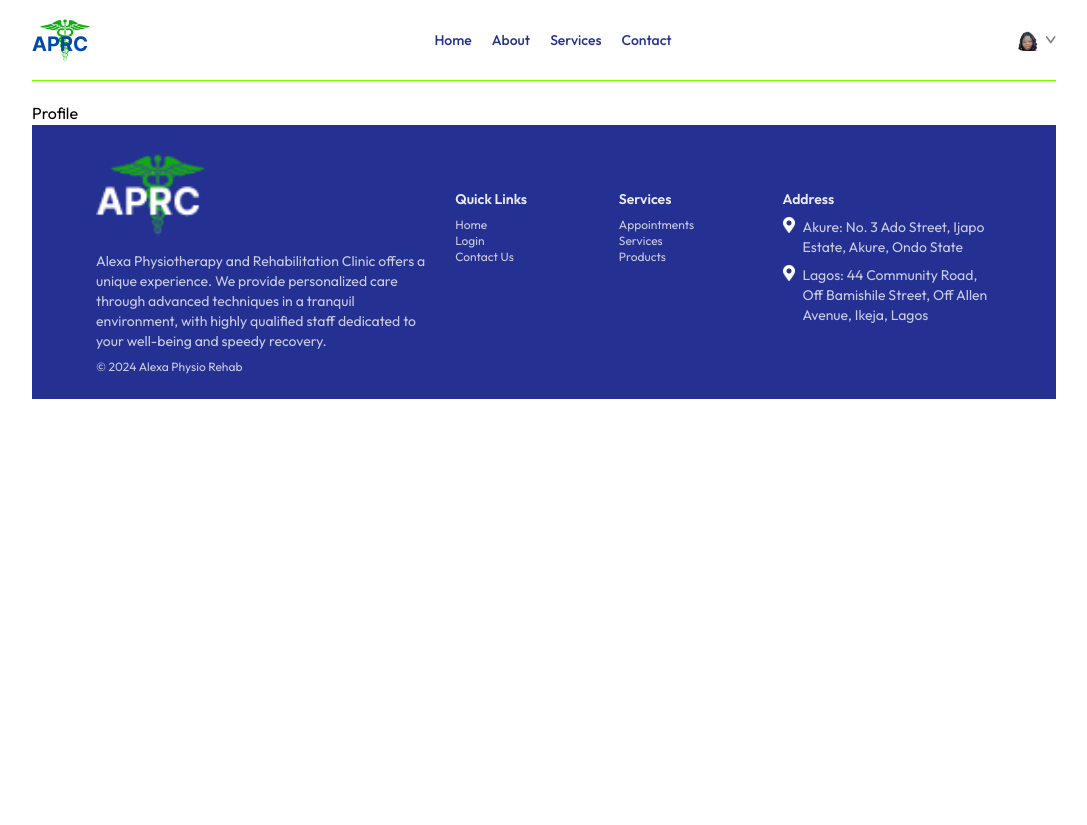
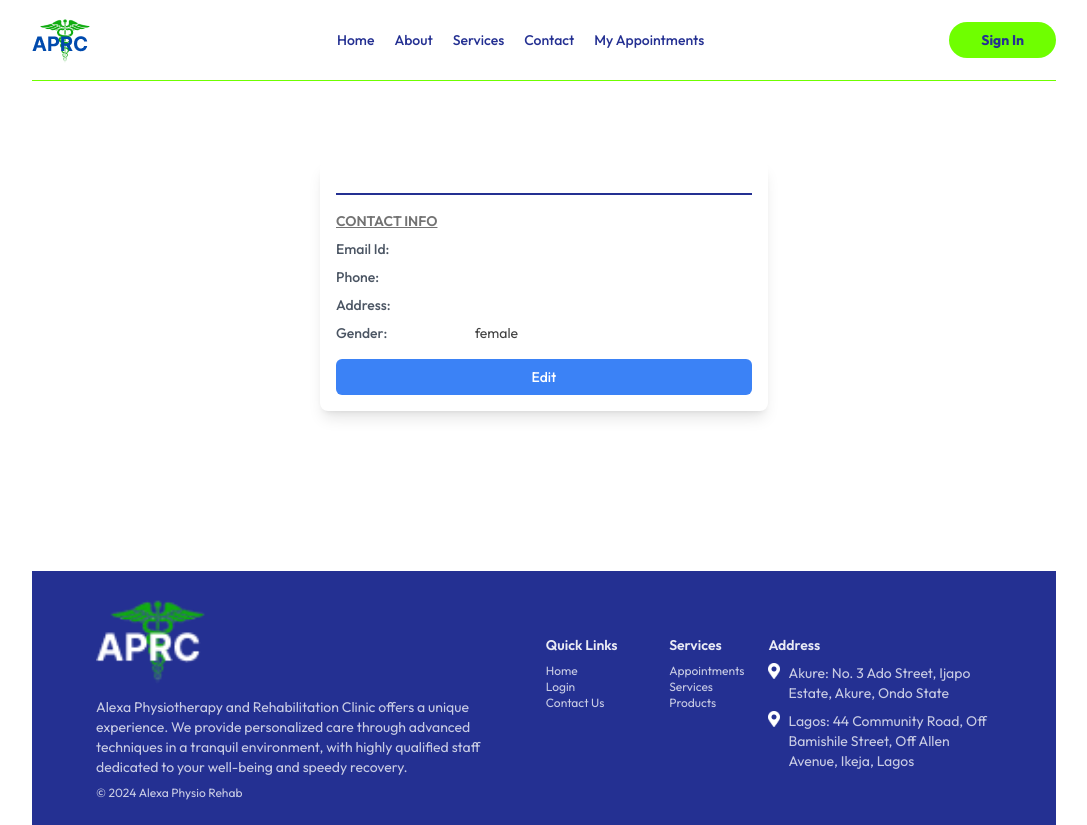
Before and after one commit to amooesther/alexa_physio_rehab, a React (Vite) app: page /profile in a window 1280 px wide. Shown: the whole page, without its empty margins (96-1183 px from the left). Before the commit the page ends 800 px from the top, so only its background shows below. Built offline with nearby package versions, Linux system fonts and the light colour scheme; no server answers.

Commit message:
login feautures implemented

```diff
--- a/package.json
+++ b/package.json
@@ -13,6 +13,7 @@
     "@emailjs/browser": "^4.4.1",
     "axios": "^1.7.7",
     "emailjs-com": "^3.2.0",
+    "firebase": "^11.0.1",
     "react": "^18.3.1",
     "react-dom": "^18.3.1",
     "react-router-dom": "^6.27.0",
--- a/src/Components/Footer.jsx
+++ b/src/Components/Footer.jsx
@@ -4,10 +4,10 @@ import {assets} from '../assets/assets'
 
 const Footer = () => {
   return (
-    <div className='flex flex-col md:flex-row items-start justify-between bg-secondary text-white px-4 md:px-8 lg:px-16 py-6 gap-6'>
+    <div className='w-full max-w-full flex flex-col md:flex-row items-start justify-between bg-secondary text-white px-4 md:px-8 lg:px-16 py-6 gap-6'>
 
       {/* Left Section with More Width */}
-      <div className='md:w-2/5 flex flex-col items-start'>
+      <div className='md:w-1/5 flex flex-col items-start lg:w-screen'>
         <img src={assets.logo2} alt="Alexa Physiotherapy and Rehabilitation Clinic" className='w-28 mb-3' />
         <p className='text-xs md:text-sm leading-snug text-white opacity-75'>
           Alexa Physiotherapy and Rehabilitation Clinic offers a unique experience. We provide personalized care through advanced techniques in a tranquil environment, with highly qualified staff dedicated to your well-being and speedy recovery.
@@ -16,7 +16,7 @@ const Footer = () => {
       </div>
 
       {/* Quick Links */}
-      <div className='md:w-1/6 flex flex-col mt-10'>
+      <div className='md:w-2/6 flex flex-col mt-10'>
         <h3 className='font-semibold text-sm mb-2 opacity-90'>Quick Links</h3>
         <p className='hover:text-primary cursor-pointer text-xs opacity-75'>Home</p>
         <p className='hover:text-primary cursor-pointer text-xs opacity-75'>Login</p>
@@ -32,7 +32,7 @@ const Footer = () => {
       </div>
 
       {/* Address Section */}
-      <div className='md:w-1/4 flex flex-col mt-10'>
+      <div className='md:w-3/4 flex flex-col mt-10'>
         <h3 className='font-semibold text-sm mb-2 opacity-90'>Address</h3>
         <div className='flex items-start gap-2'>
           <img src={assets.location_icon} alt="Location Icon" className='w-4 h-4' />
--- a/src/Components/Hero.jsx
+++ b/src/Components/Hero.jsx
@@ -4,7 +4,7 @@ import { Link } from 'react-router-dom';
 
 const Hero = () => {
   return (
-    <div className="flex flex-col md:flex-row items-center bg-secondary rounded-lg px-6 py-10 md:px-10 lg:p-20 text-white space-y-6 md:space-y-0 md:space-x-8">
+    <div className="w-full max-w-full flex flex-col md:flex-row items-center  bg-secondary rounded-lg px-6 py-10 md:px-10 lg:p-20 text-white space-y-6 md:space-y-0 md:space-x-8">
       {/* Text Content */}
       <div className="lg:max-w-md space-y-3">
         <p className="text-3xl md:text-4xl lg:text-5xl font-semibold text-primary leading-tight">
@@ -25,7 +25,7 @@ const Hero = () => {
         <img
           src={assets.about_image}
           alt="Service Introduction"
-          className="w-full md:w-72 lg:w-80 h-auto rounded-lg object-cover shadow-lg"
+          className="w-full md:w-72 lg:w-96 h-auto rounded-lg object-cover shadow-lg"
         />
       </div>
     </div>
--- a/src/Components/Navbar.jsx
+++ b/src/Components/Navbar.jsx
@@ -1,11 +1,28 @@
-import React, { useState } from 'react';
+import React, { useState, useEffect } from 'react';
 import { assets } from '../assets/assets';
 import { NavLink, useNavigate } from 'react-router-dom';
+import { auth } from '../Contexts/firebase';
+import { onAuthStateChanged, signOut } from 'firebase/auth';
 
 const Navbar = () => {
   const navigate = useNavigate();
   const [showMenu, setShowMenu] = useState(false);
-    const [token, setToken] = useState(true);
+  const [user, setUser] = useState(null);
+
+  // Track authentication state
+  useEffect(() => {
+    const unsubscribe = onAuthStateChanged(auth, (currentUser) => {
+      setUser(currentUser);
+    });
+    return unsubscribe;
+  }, []);
+
+  // Logout function
+  const handleLogout = async () => {
+    await signOut(auth);
+    setUser(null);
+    navigate('/login');
+  };
 
   return (
     <div className='flex items-center justify-between text-sm py-4 mb-5 border-b border-b-primary'>
@@ -25,26 +42,30 @@ const Navbar = () => {
         <NavLink to='/contact'>
           <li className='py-1 text-secondary'>Contact</li>
         </NavLink>
+        <NavLink to='/my-appointment'>
+          <li className='py-1 text-secondary'>My Appointments</li>
+        </NavLink>
       </ul>
 
       <div className='flex items-center gap-4'>
-                {
-                    token ? (
+        {user ? (
           <div className='flex items-center cursor-pointer group relative'>
-                            <img className='w-8 rounded-full' src={assets.profile_pic} alt="Profile" />
+            <p className="text-base md:text-lg font-semibold text-secondary whitespace-nowrap overflow-hidden text-ellipsis">
+  {user.displayName || user.email || "User"}
+</p>
+
             <img className='w-2.5' src={assets.dropdown_icon} alt="Dropdown" />
             <div className='absolute top-0 right-0 pt-12 text-base font-medium text-secondary z-20 hidden group-hover:block'>
               <div className='min-w-48 bg-green-50 rounded flex flex-col gap-4 p-4'>
                 <p onClick={() => navigate('/profile')} className='hover:text-blue-600 cursor-pointer'>My Profile</p>
                 <p onClick={() => navigate('/my-appointment')} className='hover:text-blue-600 cursor-pointer'>My Appointments</p>
-                                    <p onClick={() => setToken(false)} className='hover:text-blue-600 cursor-pointer'>Logout</p>
+                <p onClick={handleLogout} className='hover:text-blue-600 cursor-pointer'>Logout</p>
               </div>
             </div>
           </div>
         ) : (
-                        <button onClick={() => navigate('/login')} className='bg-primary text-secondary px-8 py-2 rounded-full font-bold hidden md:block'>Sign in</button>
-                    )
-                }
+          <button onClick={() => navigate('/login')} className='bg-primary text-secondary px-8 py-2 rounded-full font-bold hidden md:block'>Sign In</button>
+        )}
 
         {/* Hamburger menu button only visible on small screens */}
         <div className="md:hidden" onClick={() => setShowMenu(!showMenu)}>
@@ -66,6 +87,9 @@ const Navbar = () => {
         <NavLink to='/contact' onClick={() => setShowMenu(false)}>
           <li className='py-1 text-secondary'>Contact</li>
         </NavLink>
+        <NavLink to='/my-appointment' onClick={() => setShowMenu(false)}>
+          <li className='py-1 text-secondary'>My Appointments</li>
+        </NavLink>
       </ul>
     </div>
   );
--- /dev/null
+++ b/src/Contexts/firebase.js
@@ -0,0 +1,21 @@
+// Import the functions you need from the SDKs you need
+import { initializeApp } from "firebase/app";
+import {getAuth} from 'firebase/auth'
+// TODO: Add SDKs for Firebase products that you want to use
+// https://firebase.google.com/docs/web/setup#available-libraries
+
+// Your web app's Firebase configuration
+const firebaseConfig = {
+  apiKey: "AIzaSyBy6Bjy9uHmQeJkeC_i6ypcBdLJX6FSs9Y",
+  authDomain: "alexa-new.firebaseapp.com",
+  projectId: "alexa-new",
+  storageBucket: "alexa-new.firebasestorage.app",
+  messagingSenderId: "1048316349174",
+  appId: "1:1048316349174:web:c943263aea63d471d4fad7"
+};
+
+// Initialize Firebase
+const app = initializeApp(firebaseConfig);
+
+export const auth=getAuth();
+export default app;
--- a/src/Pages/About.jsx
+++ b/src/Pages/About.jsx
@@ -12,13 +12,13 @@ const AboutUs = () => {
 
         {/* Text Content */}
         <div className="lg:max-w-md space-y-3">
-          <p className="text-3xl md:text-4xl lg:text-5xl font-semibold text-primary leading-tight">
+          <p className="text-3xl md:text-4xl lg:text-4xl font-semibold text-primary leading-tight">
           Alexa Physiotherapy and Rehabilitation Clinic
           </p>
           <p className="text-base md:text-lg lg:text-xl font-light">
           We Restore, Maintain, and Enhance Our Patients' Mobility, Function, and Well-being.
           </p>
-         <Link to='/appointment'> <p className='flex w-48 items-center gap-2 bg-primary text-secondary px-4 py-3 rounded-full text-sm hover:scale-105 transition-all duration-300' href="">Book Appointment <img className='w-3' src={assets.arrow_icon} alt="" /></p></Link>
+         <Link to='/appointment'> <p className='flex w-48 mt-10 items-center gap-2 bg-primary text-secondary px-4 py-3 rounded-full text-sm hover:scale-105 transition-all duration-300' href="">Book Appointment <img className='w-3' src={assets.arrow_icon} alt="" /></p></Link>
         </div>
 
         {/* Image Section */}
--- a/src/Pages/Profile.jsx
+++ b/src/Pages/Profile.jsx
@@ -1,9 +1,189 @@
-import React from 'react'
+import React, { useState, useEffect } from "react";
+import { auth } from "../Contexts/firebase"; // Firebase initialization
+import { onAuthStateChanged, updateProfile } from "firebase/auth";
 
 const Profile = () => {
+  const [userData, setUserData] = useState({
+    name: "",
+    email: "",
+    phone: "",
+    address: {
+      line1: "",
+      line2: "",
+    },
+    gender: "female",
+  });
+  const [isEdit, setIsEdit] = useState(false);
+
+  // Fetch user data when the component mounts
+  useEffect(() => {
+    const unsubscribe = onAuthStateChanged(auth, (user) => {
+      if (user) {
+        setUserData({
+          name: user.displayName || "",
+          email: user.email || "",
+          phone: "", // Optionally, fetch phone number from your database
+          address: { line1: "", line2: "" }, // Optionally, fetch address from your database
+          gender: "female", // Default or fetch gender from your database
+        });
+      }
+    });
+
+    return unsubscribe;
+  }, []);
+
+  // Handle saving user data
+  const handleSave = async () => {
+    try {
+      if (auth.currentUser) {
+        await updateProfile(auth.currentUser, {
+          displayName: userData.name,
+        });
+        // Optionally, update other user data like phone, address, etc. in your database
+      }
+      setIsEdit(false); // Exit edit mode after saving
+    } catch (error) {
+      console.error("Error saving user profile:", error);
+    }
+  };
+
   return (
-    <div>Profile</div>
-  )
-}
+    <div className="max-w-md mx-auto p-4 mt-20 mb-40 bg-white rounded-lg shadow-lg">
+      {/* Name Input */}
+      {isEdit ? (
+        <input
+          className="w-full bg-green-50 text-2xl font-medium text-gray-700 py-2 px-3 rounded-md mt-4 border border-gray-300"
+          type="text"
+          value={userData.name}
+          onChange={(e) =>
+            setUserData((prev) => ({ ...prev, name: e.target.value }))
+          }
+        />
+      ) : (
+        <p className="text-2xl font-medium text-gray-700 mt-4">{userData.name}</p>
+      )}
 
-export default Profile
+      <hr className="my-4 bg-secondary h-[2px] border-none" />
+
+      {/* Contact Info */}
+      <div className="mt-3 text-sm text-neutral-700">
+        <p className="text-neutral-500 font-semibold underline mb-2">CONTACT INFO</p>
+
+        {/* Email */}
+        <div className="flex items-center mt-2">
+          <p className="font-medium text-gray-600 w-1/3">Email Id:</p>
+          {isEdit ? (
+            <input
+              className="w-2/3 bg-green-50 text-gray-700 py-2 px-3 rounded-md border border-gray-300"
+              type="email"
+              value={userData.email}
+              onChange={(e) =>
+                setUserData((prev) => ({ ...prev, email: e.target.value }))
+              }
+            />
+          ) : (
+            <p className="w-2/3">{userData.email}</p>
+          )}
+        </div>
+
+        {/* Phone */}
+        <div className="flex items-center mt-2">
+          <p className="font-medium text-gray-600 w-1/3">Phone:</p>
+          {isEdit ? (
+            <input
+              className="w-2/3 bg-green-50 text-gray-700 py-2 px-3 rounded-md border border-gray-300"
+              type="tel"
+              value={userData.phone}
+              onChange={(e) =>
+                setUserData((prev) => ({ ...prev, phone: e.target.value }))
+              }
+            />
+          ) : (
+            <p className="w-2/3">{userData.phone}</p>
+          )}
+        </div>
+
+        {/* Address */}
+        <div className="flex items-center mt-2">
+          <p className="font-medium text-gray-600 w-1/3">Address:</p>
+          <div className="w-2/3">
+            {isEdit ? (
+              <>
+                <input
+                  className="w-full bg-green-50 text-gray-700 py-2 px-3 rounded-md mb-2 border border-gray-300"
+                  type="text"
+                  value={userData.address.line1}
+                  onChange={(e) =>
+                    setUserData((prev) => ({
+                      ...prev,
+                      address: { ...prev.address, line1: e.target.value },
+                    }))
+                  }
+                  placeholder="Line 1"
+                />
+                <input
+                  className="w-full bg-green-50 text-gray-700 py-2 px-3 rounded-md border border-gray-300"
+                  type="text"
+                  value={userData.address.line2}
+                  onChange={(e) =>
+                    setUserData((prev) => ({
+                      ...prev,
+                      address: { ...prev.address, line2: e.target.value },
+                    }))
+                  }
+                  placeholder="Line 2"
+                />
+              </>
+            ) : (
+              <p>
+                {userData.address.line1}
+                <br />
+                {userData.address.line2}
+              </p>
+            )}
+          </div>
+        </div>
+
+        {/* Gender */}
+        <div className="flex items-center mt-2">
+          <p className="font-medium text-gray-600 w-1/3">Gender:</p>
+          {isEdit ? (
+            <select
+              className="w-2/3 bg-green-50 text-gray-700 py-2 px-3 rounded-md border border-gray-300"
+              onChange={(e) =>
+                setUserData((prev) => ({ ...prev, gender: e.target.value }))
+              }
+              value={userData.gender}
+            >
+              <option value="Male">Male</option>
+              <option value="Female">Female</option>
+            </select>
+          ) : (
+            <p className="w-2/3">{userData.gender}</p>
+          )}
+        </div>
+
+        {/* Button */}
+        <div className="mt-4">
+          {isEdit ? (
+            <button
+              className="px-6 py-2 w-full bg-green-500 text-white font-medium rounded-md hover:bg-green-600 transition"
+              onClick={handleSave}
+            >
+              Save Information
+            </button>
+          ) : (
+            <button
+              className="px-6 py-2 bg-blue-500 w-full text-white font-medium rounded-md hover:bg-blue-600 transition"
+              onClick={() => setIsEdit(true)}
+            >
+              Edit
+            </button>
+          )}
+        </div>
+      </div>
+    </div>
+  );
+};
+
+export default Profile;
--- a/src/Pages/Service.jsx
+++ b/src/Pages/Service.jsx
@@ -12,13 +12,13 @@ const Service = () => {
 
         {/* Text Content */}
         <div className="lg:max-w-md space-y-3">
-          <p className="text-3xl md:text-4xl lg:text-5xl font-semibold text-primary leading-tight">
+          <p className="text-3xl md:text-4xl lg:text-4xl font-semibold text-primary leading-tight">
             We are not your usual physiotherapy clinic
           </p>
           <p className="text-base md:text-lg lg:text-xl font-light">
             We are the best at what we do
           </p>
-        <Link to='/appointment'><p className='flex w-48 items-center gap-2 bg-primary text-secondary px-4 py-3 rounded-full text-sm hover:scale-105 transition-all duration-300' href="">Book Appointment <img className='w-3' src={assets.arrow_icon} alt="" /></p></Link>
+        <Link to='/appointment'><p className='flex w-48 mt-10 items-center gap-2 bg-primary text-secondary px-4 py-3 rounded-full text-sm hover:scale-105 transition-all duration-300' href="">Book Appointment <img className='w-3' src={assets.arrow_icon} alt="" /></p></Link>
         </div>
 
         {/* Image Section */}
--- a/src/assets/assets.js
+++ b/src/assets/assets.js
@@ -51,6 +51,7 @@ import surgical_rehab from './surgical_rehab.jpg'
 import pain from './pain.jpg'
 import neurology from './neurology.jpg'
 import service_img from './service_img.jpeg'
+import upload_area from './upload_area.png'
 
 
 
@@ -81,7 +82,7 @@ export const assets = {
     doctor,
     ready_img,
     location_icon,
-    logo2,contact,CEO_Alexa,service_img
+    logo2,contact,CEO_Alexa,service_img,upload_area
 }
 
 export const specialityData = [
--- a/src/index.css
+++ b/src/index.css
@@ -6,7 +6,14 @@
 
 * {
     font-family: 'Outfit', sans-serif;
+
 }
 .active hr{
     @apply block
 }
+html, body, #root {
+    margin: 0;
+    padding: 0;
+    width: 100%;
+    height: 100%;
+}
```
Also changed, not shown: src/Pages/Login.jsx (+21 -8 lines), 1 other file (tests, documents, lock files or other folders). Lines whose indentation alone changed are shown as unchanged.
